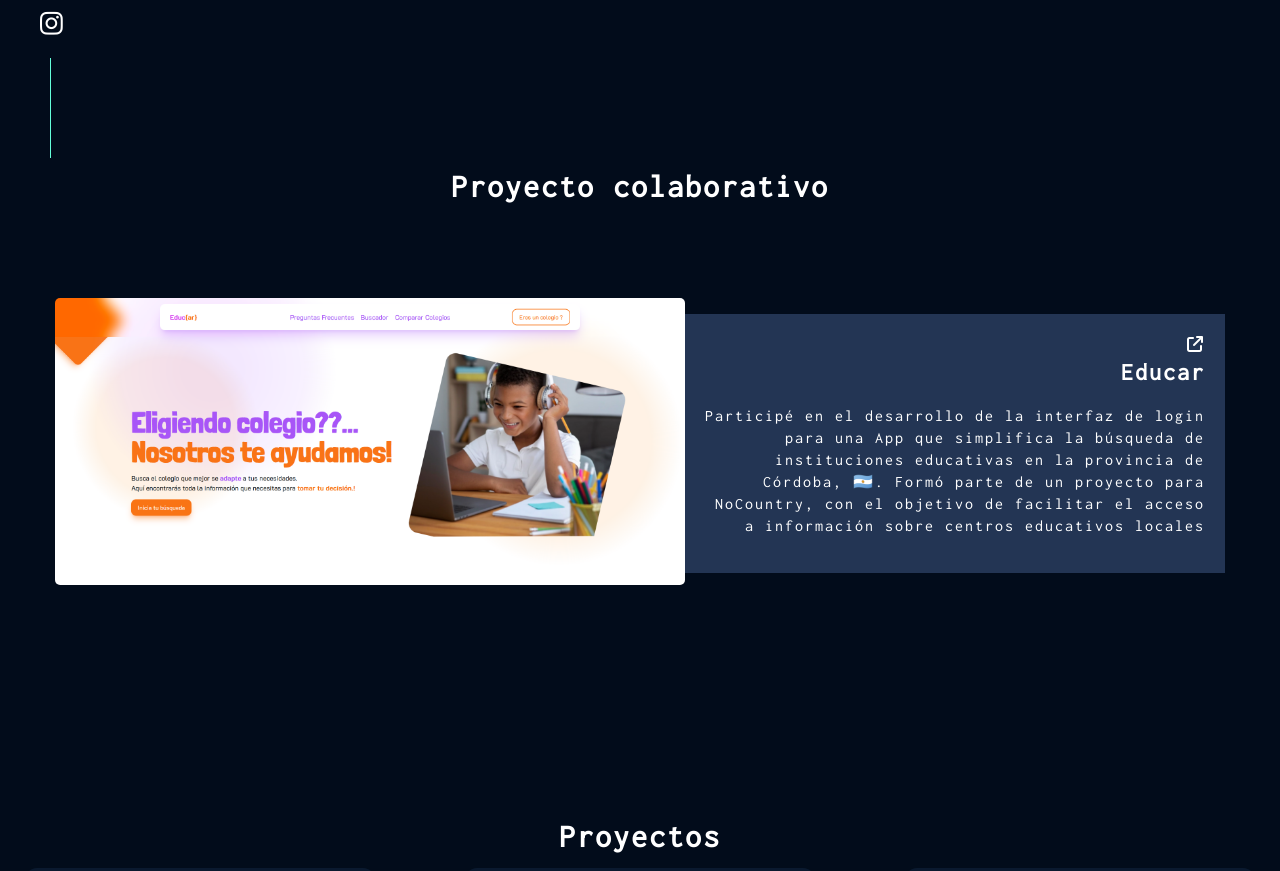
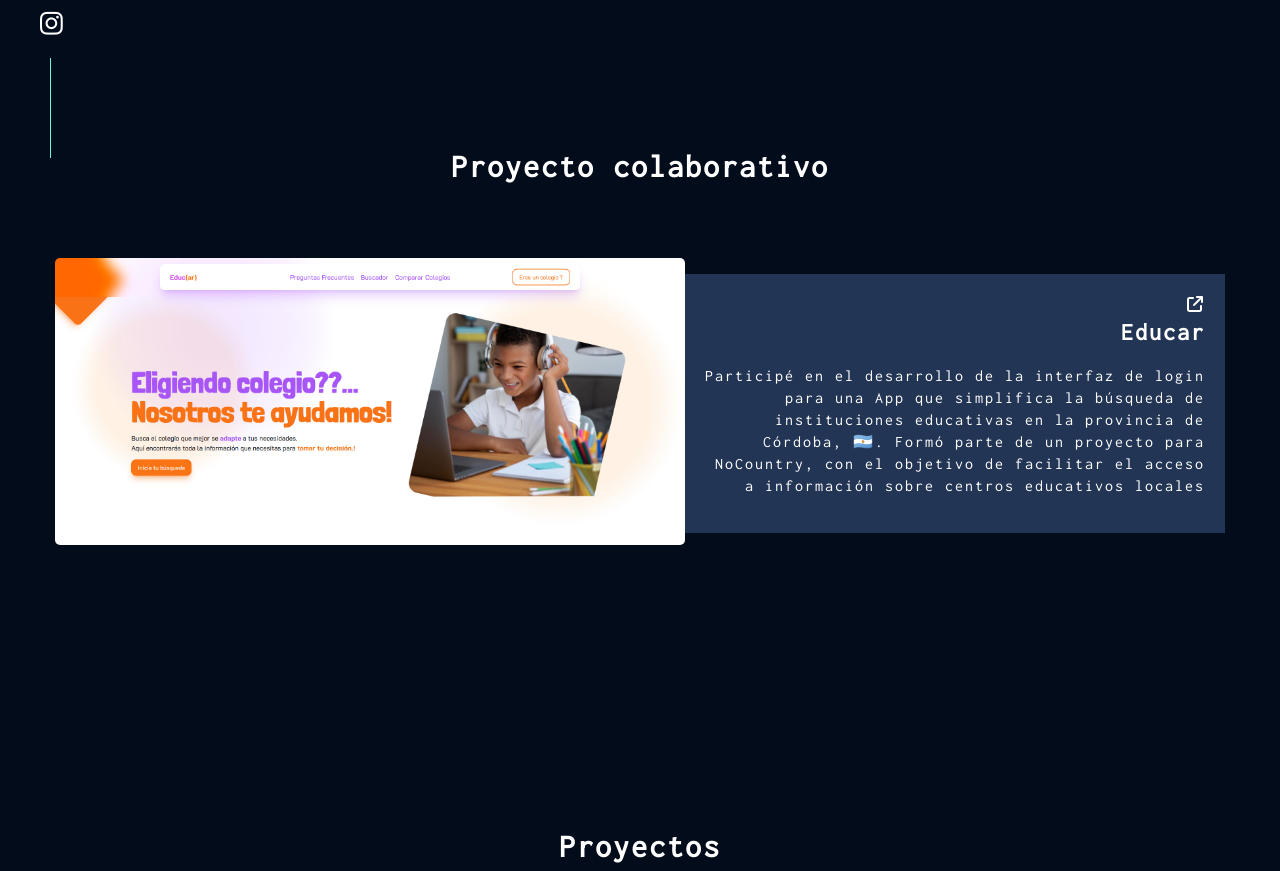
Before and after one commit to CristianMozetich/Portfolio, a React (Vite) app: page / in a window 1280 px wide. Shown: the part 602-1473 px from the top of the page. Built offline with nearby package versions, Linux system fonts and the light colour scheme.

Commit message:
actualizaciones

```diff
--- a/src/Components/EducarProyect/EducarProyect.css
+++ b/src/Components/EducarProyect/EducarProyect.css
@@ -1,5 +1,5 @@
 .contenedor_educar{
-    height: 700px;
+    height: 680px;
 }
 .proy_colaborativo{
     max-width: 400px;
@@ -7,7 +7,7 @@
     display: flex;
     margin: auto;
     justify-content: center;
-    padding: 50px;
+    padding: 30px;
 }
 .proy_colaborativo h1{
     text-align: center;
--- a/src/Components/Proyects/Proyects.css
+++ b/src/Components/Proyects/Proyects.css
@@ -4,6 +4,7 @@
     margin: auto;
     display: flex;
     justify-content: center;
+    padding: 30px;
   }
   .titulo_proyectos h1{
     text-align: center;
```
